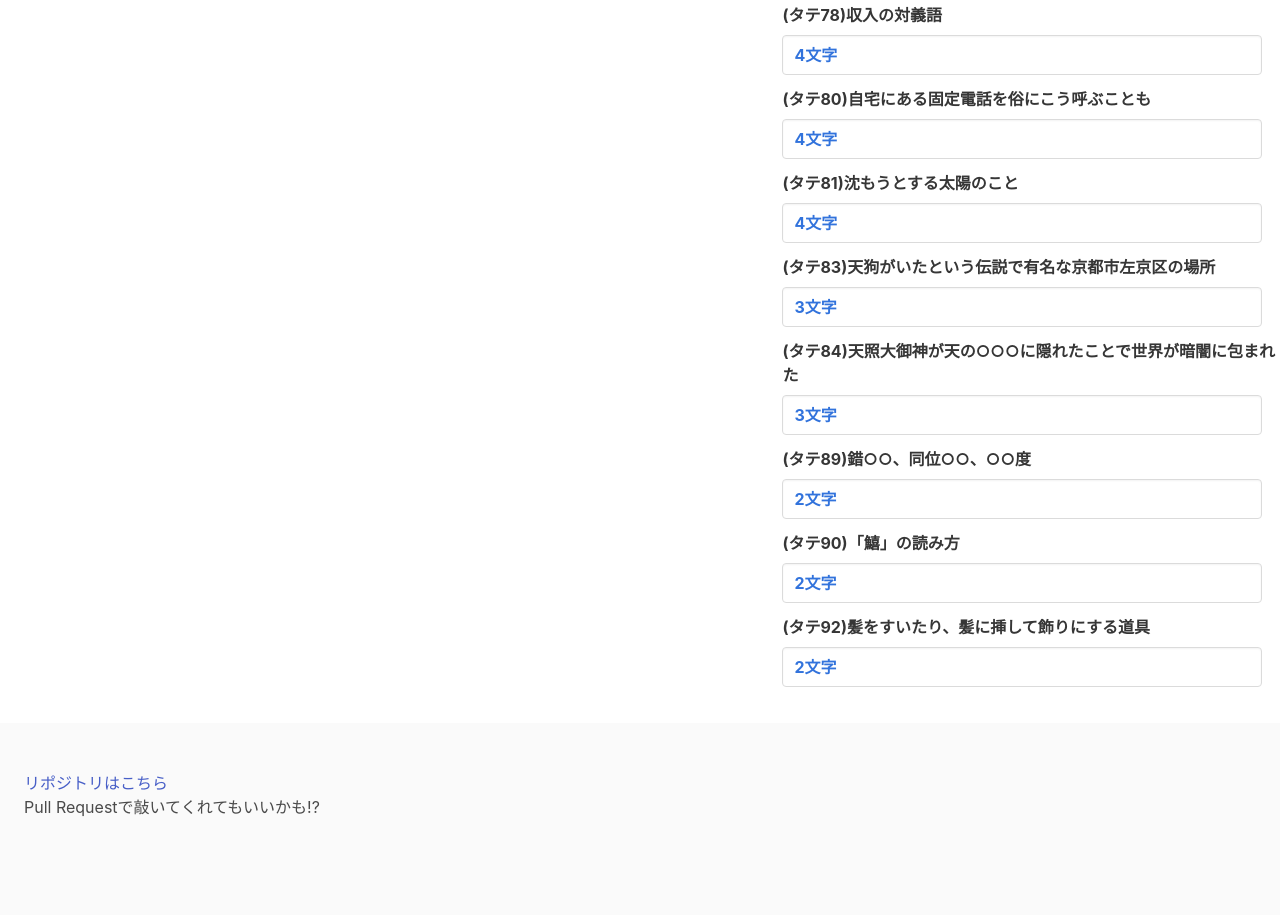
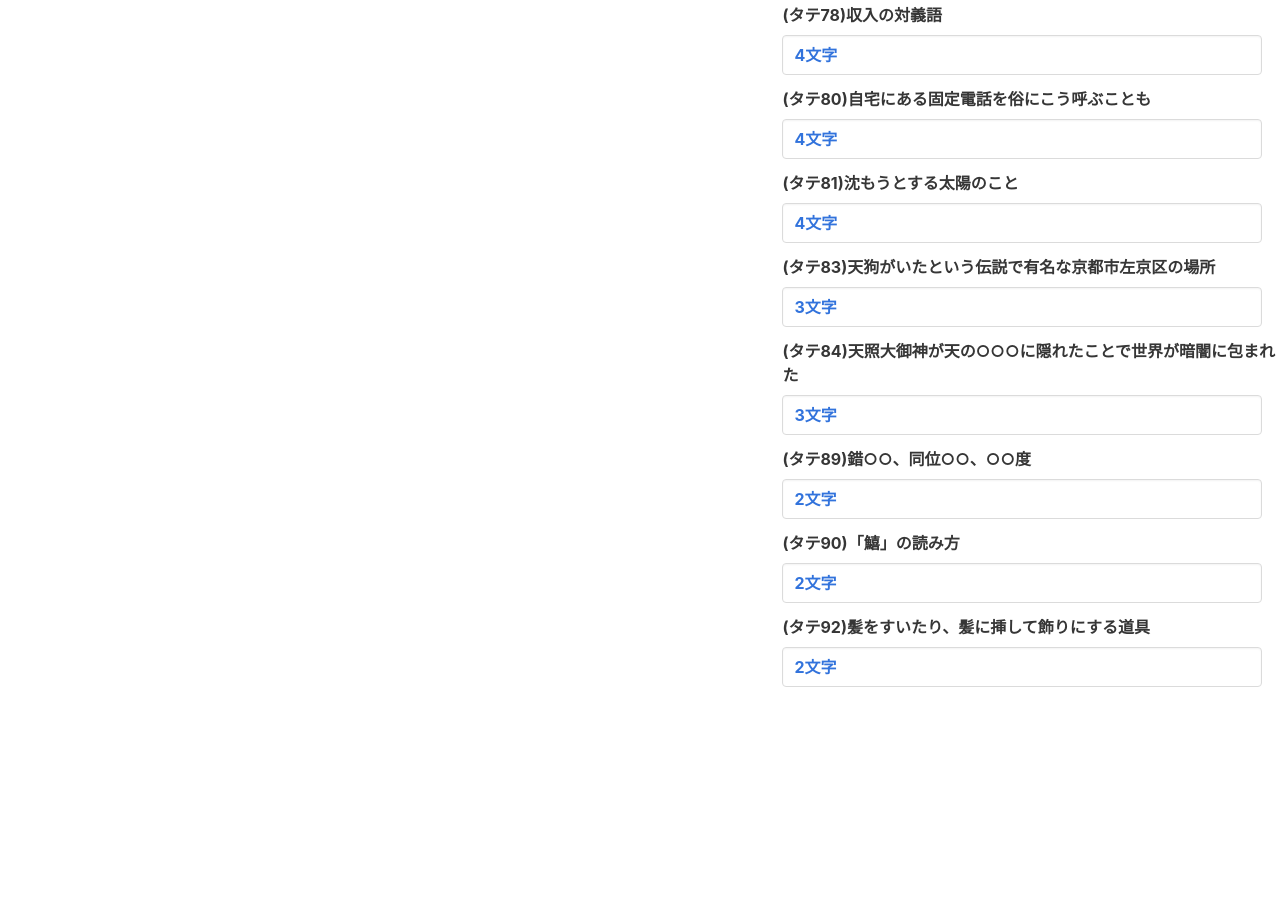
Before and after one commit to Haoshi2000/JumboCrossword2021-1, a plain HTML site: page index.html in a window 1280 px wide. Shown: the part 3933-4848 px from the top of the page. After the commit the page ends 4644 px from the top, so only its background shows below. Drawn offline with nearby package versions, Linux system fonts and the light colour scheme.

Commit message:
delete footer

```diff
--- a/index.html
+++ b/index.html
@@ -110,14 +110,6 @@
           </div>
         </div>
       </div>
-      <footer class="footer">
-        <p>
-          <a href="https://github.com/Haoshi2000/JumboCrossword2021-1"
-            >リポジトリはこちら</a
-          >
-        </p>
-        <p>Pull Requestで敲いてくれてもいいかも!?</p>
-      </footer>
     </div>
   </body>
   <script>
```
